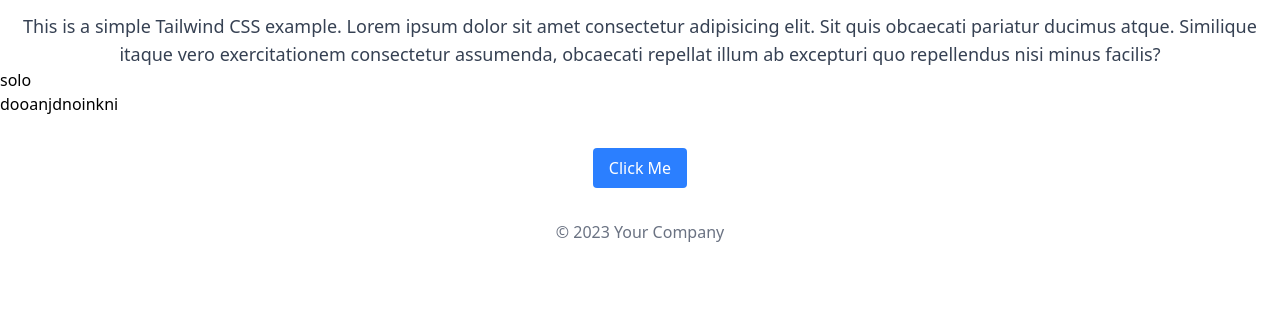
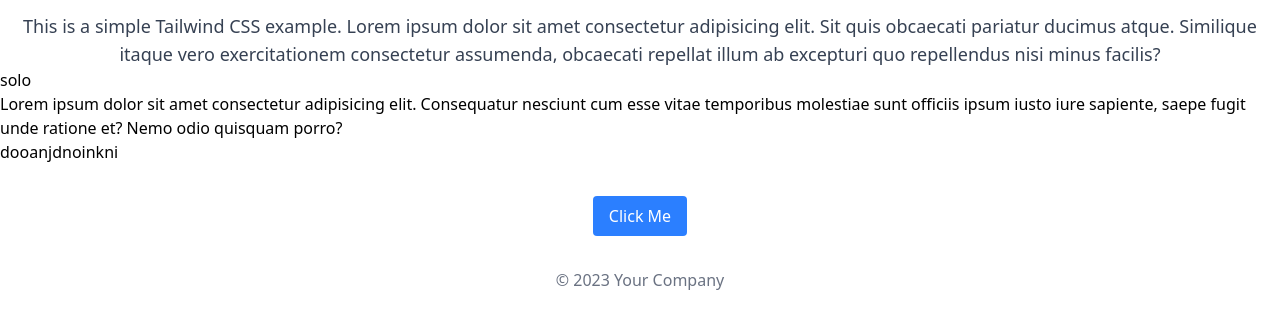
Before and after one commit to alwaysdims/Laporan-masyarakat, a website: page index.html in a window 1280 px wide. Shown: the part 40-368 px from the top of the page. Drawn offline with Linux system fonts and the light colour scheme.

Commit message:
coba fiona

```diff
--- a/index.html
+++ b/index.html
@@ -16,6 +16,9 @@
     <p>
       solo
     </p>
+    <p>
+      Lorem ipsum dolor sit amet consectetur adipisicing elit. Consequatur nesciunt cum esse vitae temporibus molestiae sunt officiis ipsum iusto iure sapiente, saepe fugit unde ratione et? Nemo odio quisquam porro?
+    </p>
     <p>dooanjdnoinkni</p>
   <div class="flex justify-center mt-8">
     <button class="px-4 py-2 bg-blue-500 text-white rounded hover:bg-blue-600">
```
